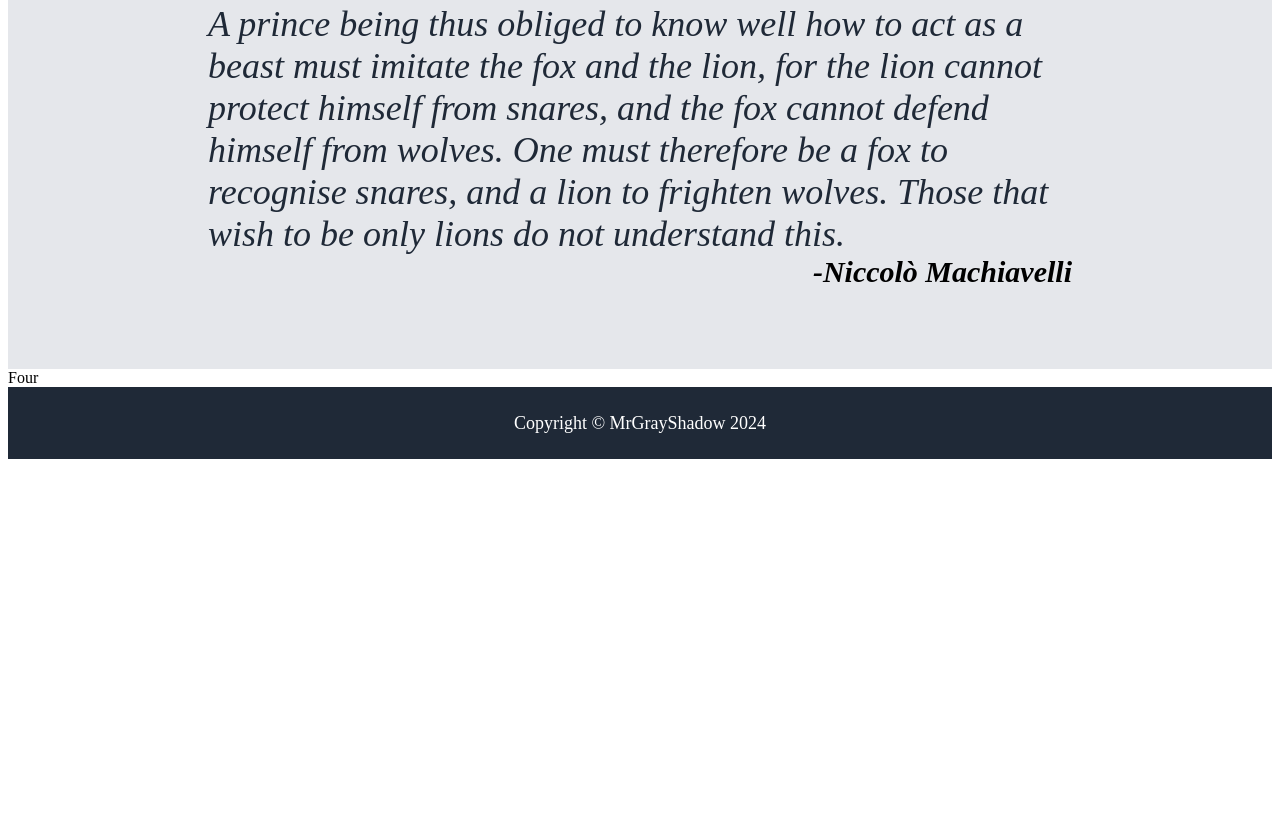
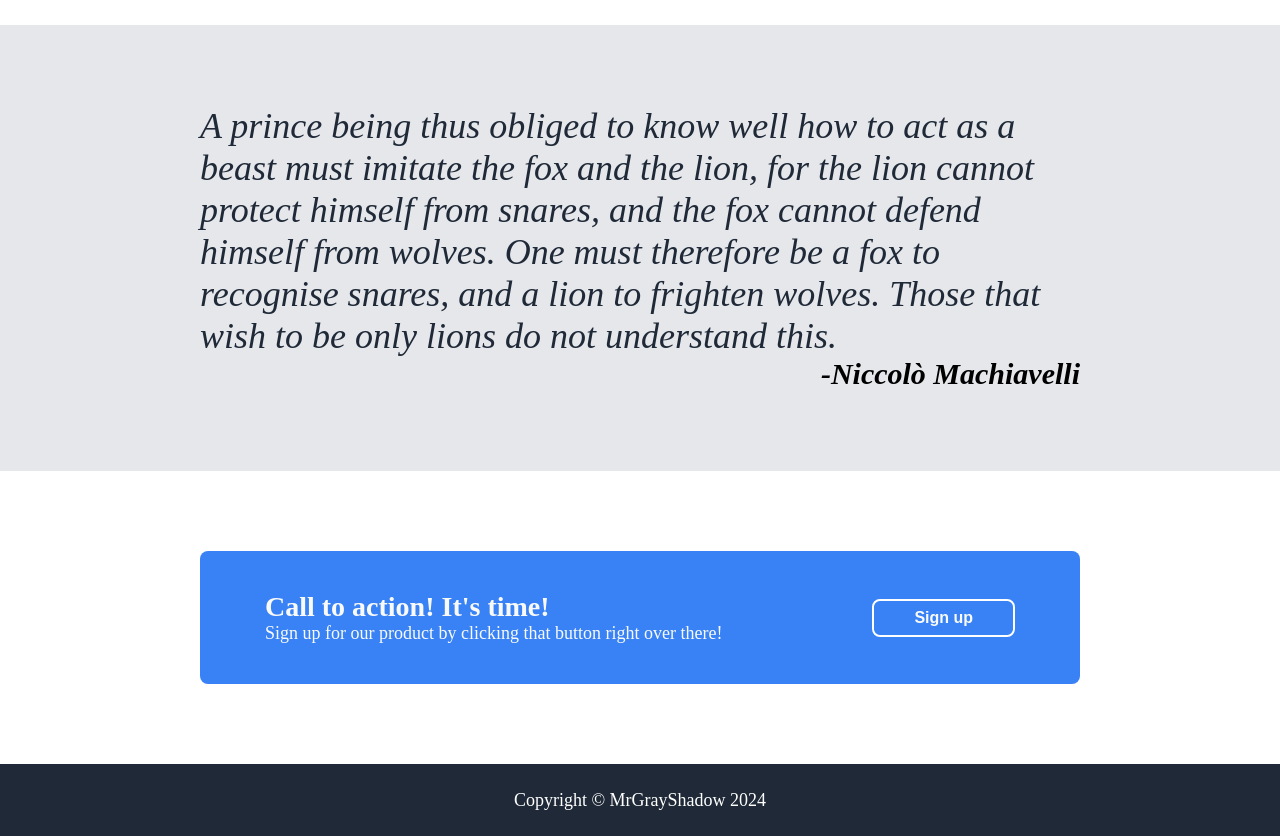
Before and after one commit to MrGrayShadow/02-project-landing-page, a plain HTML site: page index.html in a window 1280 px wide. Shown: the part 770-1606 px from the top of the page. Before the commit the page ends 1237 px from the top, so only its background shows below. Drawn offline with Linux system fonts and the light colour scheme.

Commit message:
Add section four elements and comments
Added the all the section four elements.  Adjusted the fonts, colors, justification and alignment.  Also finished adding comments to relevant sections.

```diff
--- a/index.html
+++ b/index.html
@@ -72,7 +72,17 @@
                     <cite>-Niccolò Machiavelli</cite>
                 </p>
         </div>
-        <div class="section four">Four</div>
+        <div class="section four">
+            <div class="rectangle">
+                <div class="left">
+                    <p class="first line">Call to action! It's time!</p>
+                    <p class="second line">Sign up for our product by clicking that button right over there!</p>
+                </div>
+                <div class="right">
+                    <button class="button2">Sign up</button>
+                </div>
+            </div>
+        </div>
 
         <div class="footer">
             <p>Copyright &copy; MrGrayShadow 2024</p>
--- a/style.css
+++ b/style.css
@@ -1,6 +1,12 @@
+* { /* Global setting that allows all the elements to fill to edge of the browser. */
+    margin: 0;
+    padding: 0;
+}
+
 .body {
     display: flex;
-    flex-direction: column;
+    flex-direction: column; /* Pushes footer to the bottom of the page. */
+    flex: 1; /* Pushes and keeps the footer at the bottom of the page. */
 }
 
 .logo {
@@ -87,6 +93,7 @@ img {
     display: flex;
     flex-direction: column;
     align-items: center;
+    padding: 30px 0px 80px 0px;
 }
 
 .box {
@@ -116,7 +123,7 @@ img {
     padding-bottom: 80px;
 }
 
-.three {
+.section.three {
     display: flex;
     flex-wrap: wrap;
     background-color: #E5E7EB;
@@ -144,12 +151,56 @@ p {
     margin: 0px;
     padding: 0px;
 }
+
 .quotee {
     display: flex;
     justify-content: flex-end;
     margin: 0px;
     padding: 0px;
-    flex: 1;
+    flex: 1; /* Pushes the quotee name to the right edge of the box. */
+}
+
+.section.four {
+    display: flex;
+    flex-direction: column;
+    align-items: center; /* For the rectangle element. */
+    padding: 80px 0px;
+}
+
+.rectangle {
+    display: flex;
+    justify-content: center;
+    align-items: center; /* For the sign up button and the sentences. */
+    border-radius: 8px;
+    width: 800px;
+    padding: 40px;
+    background-color: #3882F6;
+    gap: 150px;
+}
+
+.right {
+    border: 2px solid white;
+    border-radius: 8px;
+    font-size: 24px;
+}
+
+.line {
+    color:#F9FAF8;
+}
+
+.first { /* First sentence in the rectangle. */
+    font-size: 28px;
+    font-weight: bold;
+}
+
+.second { /* Second sentence in the rectangle. */
+    font-size: 18px;
+}
+
+.button2 { /* Section four button */
+    font-size: 16px;
+    padding-left: 40px;
+    padding-right: 40px;
 }
 
 .footer {
```
